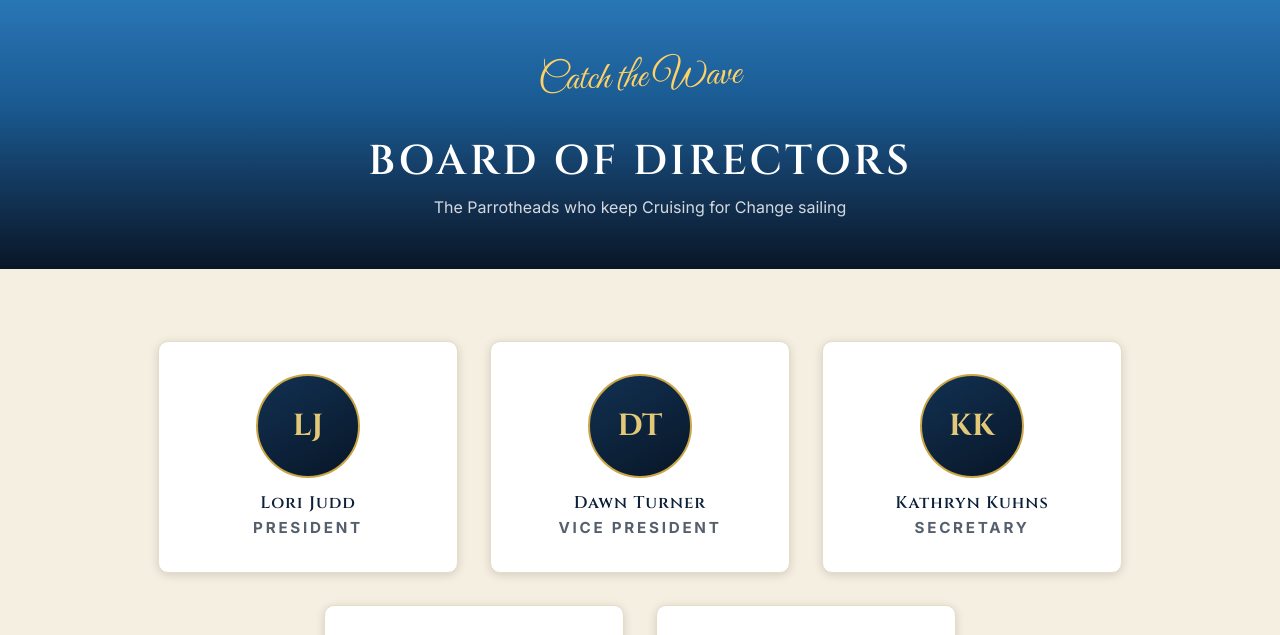
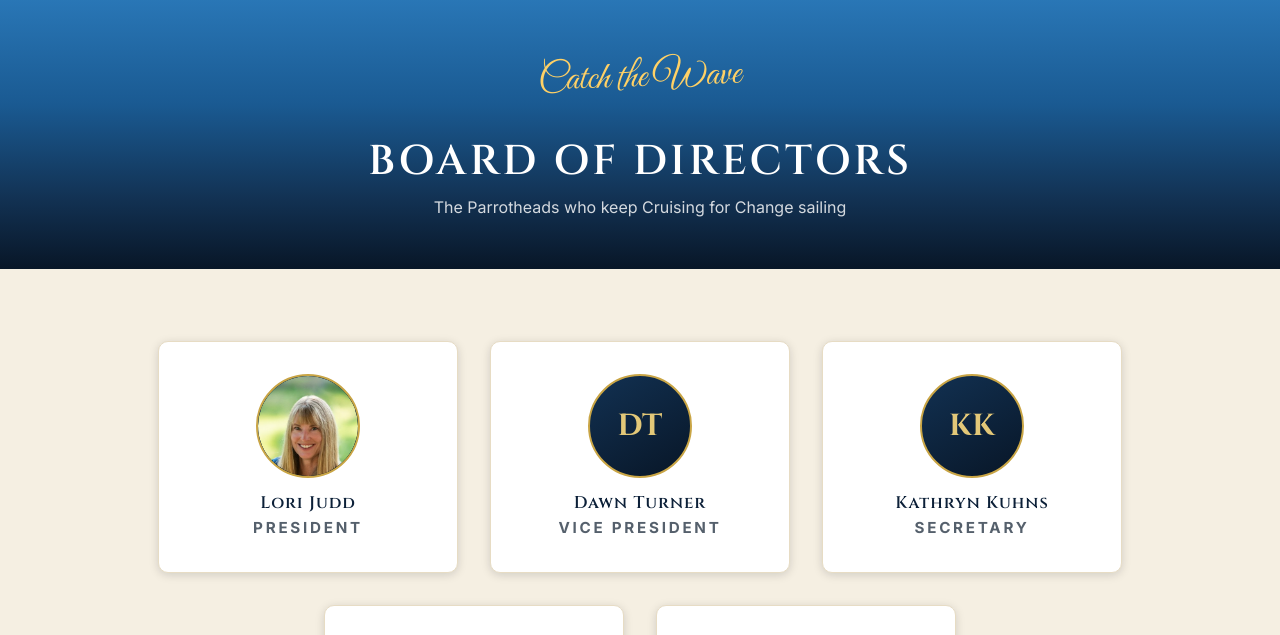
Before and after one commit to ccola4me2/cruisingforchange, a plain HTML site: page public/board.html in a window 1280 px wide. Shown: the part 100-735 px from the top of the page. Drawn offline with Linux system fonts and the light colour scheme.

Commit message:
Board page: Lori's headshot on her card
Co-Authored-By: Claude Opus 5.5 <noreply@anthropic.com>

```diff
--- a/public/board.html
+++ b/public/board.html
@@ -61,7 +61,7 @@
     <div class="container">
       <div class="board-grid">
         <div class="card team-card">
-          <div class="avatar" aria-hidden="true">LJ</div>
+          <div class="avatar avatar-photo"><img src="assets/img/board-lori-judd.jpg" alt="Lori Judd" width="312" height="312"></div>
           <h3>Lori Judd</h3>
           <p class="team-role">President</p>
         </div>
--- a/public/css/styles.css
+++ b/public/css/styles.css
@@ -1620,3 +1620,5 @@ blockquote.quote-card {
   gap: var(--space-4);
 }
 .board-grid .team-card { flex: 0 1 300px; }
+.avatar.avatar-photo { overflow: hidden; padding: 0; }
+.avatar.avatar-photo img { width: 100%; height: 100%; object-fit: cover; border-radius: 50%; }
```
Also changed, not shown: public/assets/img/board-lori-judd.jpg (added).
